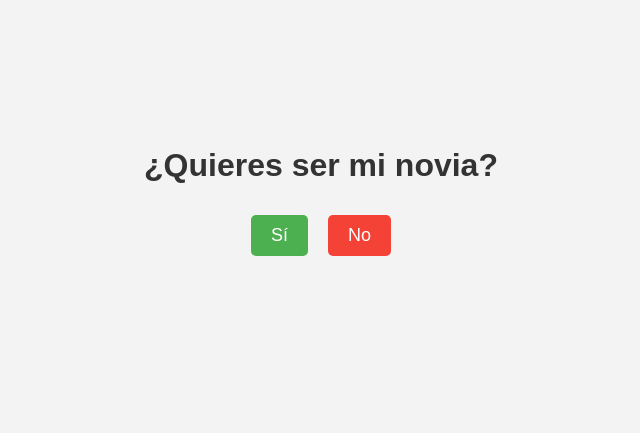
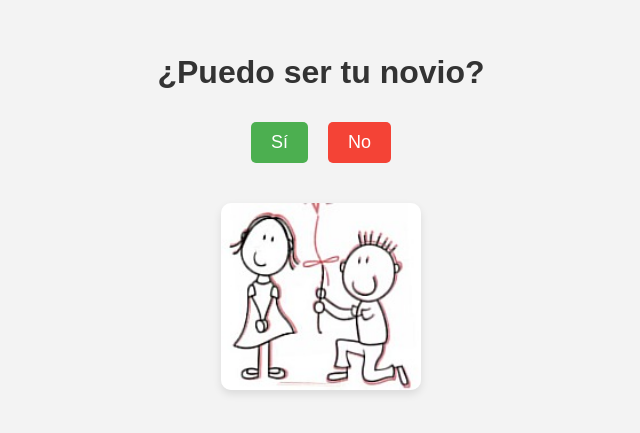
Before and after one commit to jhonss20/myfirtspage, a plain HTML site: page index.html in a window 1280 px wide. Shown: the part 187-620 px from the top of the page, without its empty margins (319-959 px from the left). Drawn offline with Linux system fonts and the light colour scheme.

Commit message:
Add files via upload

```diff
--- a/index.html
+++ b/index.html
@@ -4,7 +4,7 @@
   <meta charset="UTF-8" />
   <meta http-equiv="X-UA-Compatible" content="IE=edge" />
   <meta name="viewport" content="width=device-width, initial-scale=1.0" />
-  <title>¿Quieres ser mi novia?</title>
+  <title>¿Puedo ser tu novio?</title>
   <style>
     body {
       margin: 0;
@@ -77,12 +77,12 @@
 </head>
 <body>
     <div id="container">
-      <h1>¿Quieres ser mi novia?</h1>
+      <h1>¿Puedo ser tu novio?</h1>
       <div id="buttons">
         <button onclick="accionParaCuandoEllaDigaQueSi()" id="btnSi">Sí</button>
         <button id="btnNo" onmouseover="mueveElBoton()">No</button>
       </div>
-     <img src="archivos/2.jpeg" alt="">
+     <img src="2.jpeg" alt="" width="200"/>
     </div>
 
     <script>
@@ -90,8 +90,8 @@
         const respuesta = confirm("¿Estás segura de querer ser mi novia?");
         if (respuesta) {
           // Redireccionar a la nueva página si responde "Sí"
-          escritorio.archivos.= "optionsi.html";
-        } else {
+          window.location.href = "optionsi.html";
+
           alert("Espero que puedas reconsiderarlo 😊");
         }
       }
```
